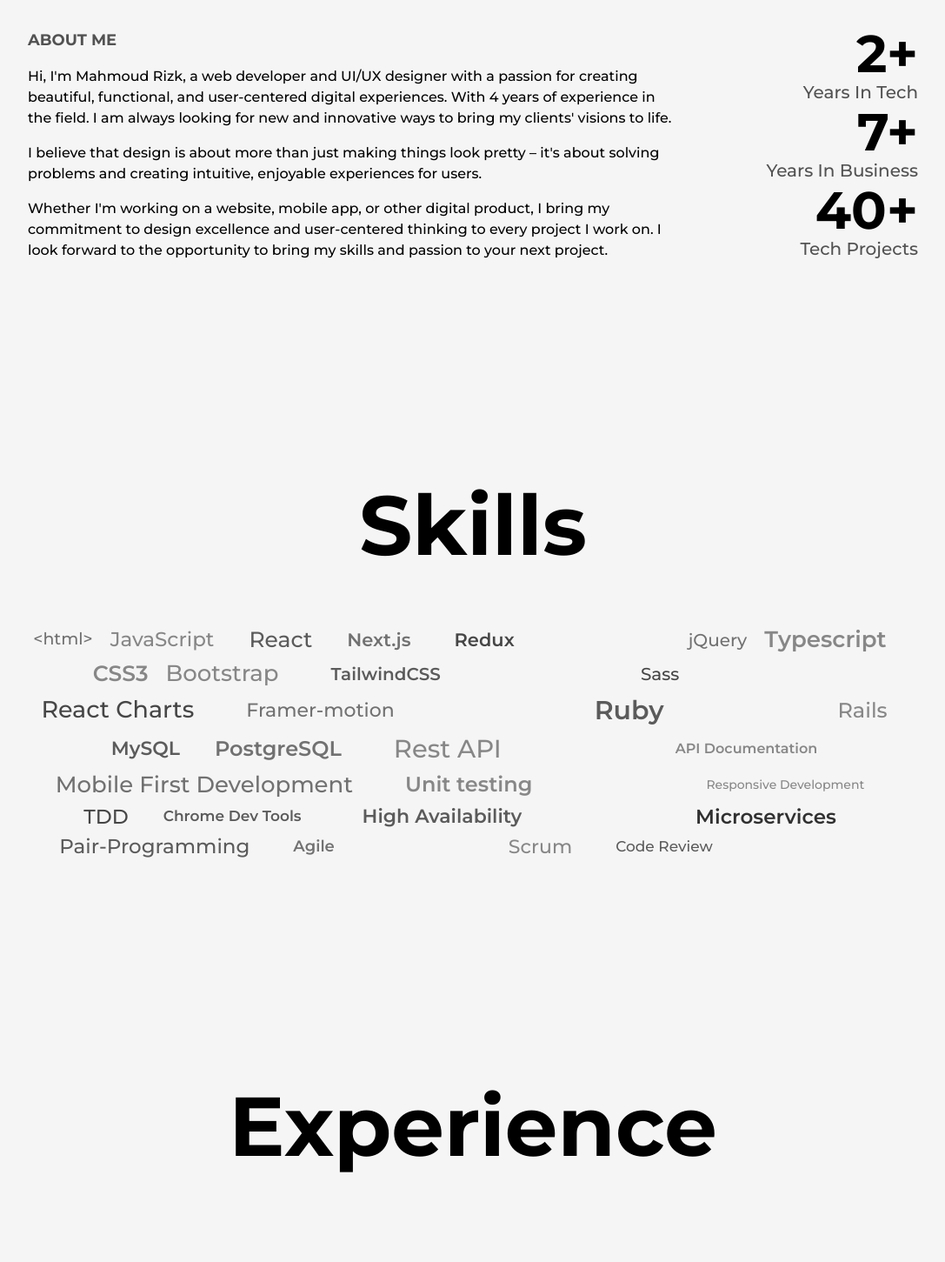
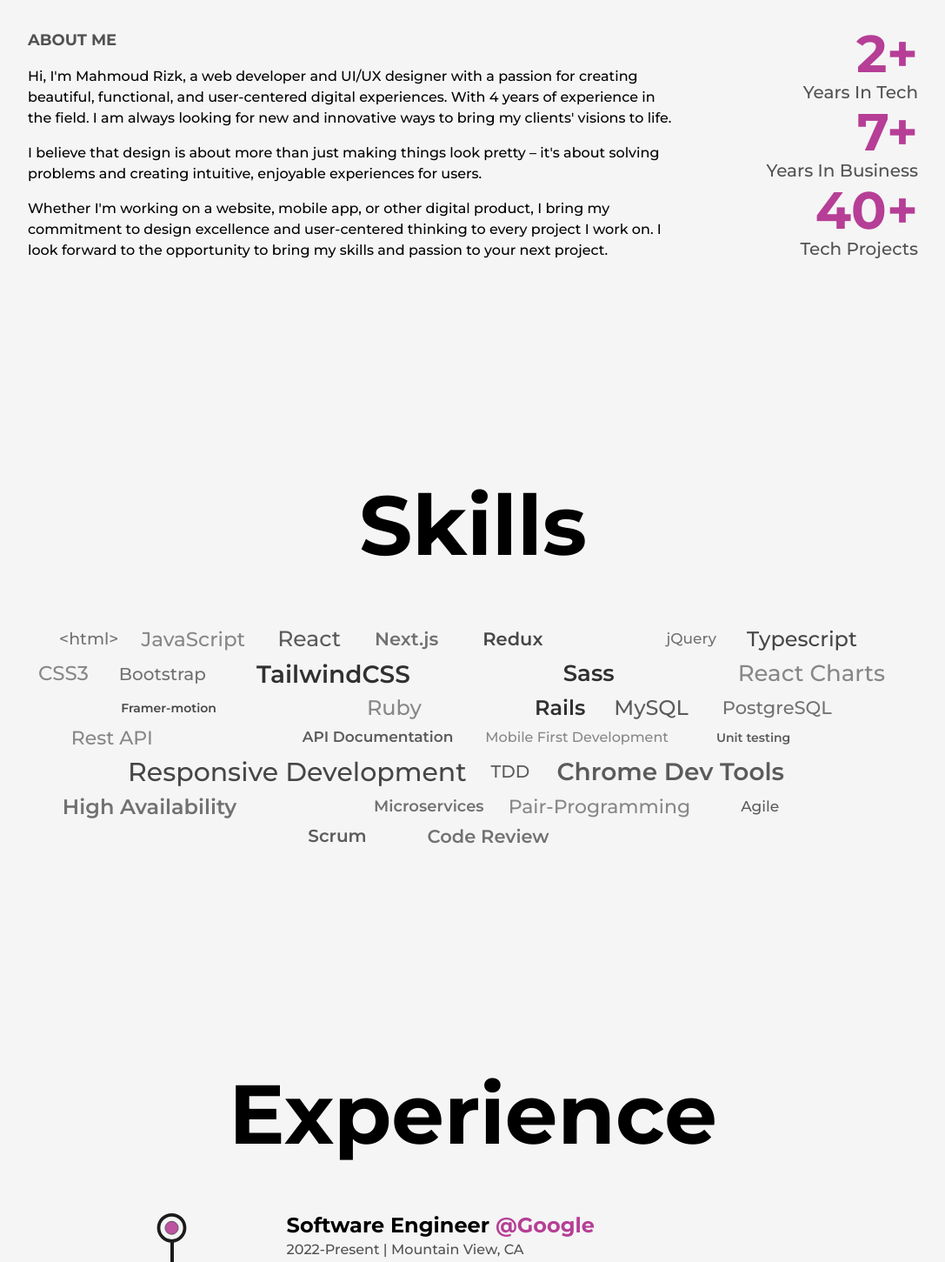
Before and after one commit to Elerqsousy/portfolio-Next-TailwindCSS, a Next.js app: page /about in a window 1280 px wide. Shown: the part 400-1851 px from the top of the page at 87% size, without its empty margins (96-1183 px from the left). Built offline with nearby package versions, Linux system fonts and the light colour scheme.

Commit message:
apply dark theme changes on about me, skills, experience, and education on about page

```diff
--- a/src/conponents/Education.js
+++ b/src/conponents/Education.js
@@ -16,9 +16,9 @@ const Details = ({ type, time, place, info, link }) => {
         transition={{ duration: 1.5, type: 'spring' }}
       >
         <h3 className='capitalize font-bold text-2xl'>{type}</h3>
-        <span className='capitalize font-medium text-dark/75'>
+        <span className='capitalize font-medium text-dark/75 dark:text-light/75'>
           {time} |{' '}
-          <a target='_blank' href={link} className='text-primary capitalize'>
+          <a target='_blank' href={link} className='text-primary capitalize dark:text-primaryDark'>
             {place}
           </a>
         </span>
@@ -38,11 +38,11 @@ const Education = () => {
 
   return (
     <div className='my-64'>
-      <h2 className='font-bold text-8xl mb-32 w-full text-center'>Education</h2>
+      <h2 className='font-bold text-8xl mb-16 w-full text-center'>Education</h2>
       <div ref={ref} className='w-[75%] mx-auto relative overflow-hidden'>
         <motion.div
           style={{ scaleY: scrollYProgress }}
-          className='mt-2 absolute left-9 top-0 w-[4px] h-full bg-dark origin-top'
+          className='mt-2 absolute left-9 top-0 w-[4px] h-full bg-dark origin-top dark:bg-light'
         />
         <ul className='w-full flex flex-col items-start justify-between ml-4'>
           <Details
--- a/src/conponents/Experience.js
+++ b/src/conponents/Experience.js
@@ -20,12 +20,12 @@ const Details = ({ position, company, companyLink, time, address, work }) => {
           <a
             target='_blank'
             href={companyLink}
-            className='text-primary capitalize'
+            className='text-primary capitalize hover:underline dark:text-primaryDark'
           >
             @{company}
           </a>
         </h3>
-        <span className='capitalize font-medium text-dark/75'>
+        <span className='capitalize font-medium text-dark/75 dark:text-light/75'>
           {time} | {address}
         </span>
         <p className='font-medium w-full'>{work}</p>
@@ -44,13 +44,13 @@ const Experience = () => {
 
   return (
     <div className='my-64'>
-      <h2 className='font-bold text-8xl mb-32 w-full text-center'>
+      <h2 className='font-bold text-8xl mb-16 w-full text-center'>
         Experience
       </h2>
       <div ref={ref} className='w-[75%] mx-auto relative overflow-hidden'>
         <motion.div
           style={{ scaleY: scrollYProgress }}
-          className='mt-2 absolute left-9 top-0 w-[4px] h-full bg-dark origin-top'
+          className='mt-2 absolute left-9 top-0 w-[4px] h-full bg-dark origin-top dark:bg-light'
         />
         <ul className='w-full flex flex-col items-start justify-between ml-4'>
           <Details
--- a/src/conponents/LiIcon.js
+++ b/src/conponents/LiIcon.js
@@ -7,12 +7,12 @@ const LiIcon = ({reference}) => {
       offset: ['center end', 'center center'],
     });
   return (
-    <figure className='absolute left-0 stroke-dark'>
+    <figure className='absolute left-0 stroke-dark dark:stroke-light'>
         <svg className='-rotate-90' width="75" height="75" viewBox='0 0 100 100'>
-        <circle cx="75" cy="50" r="20" className='stroke-primary stroke-1 fill-none'/>
-        <motion.circle cx="75" cy="50" r="20" className='stroke-[5px] fill-light'
+        <circle cx="75" cy="50" r="20" className='stroke-primary stroke-1 fill-none dark:stroke-primaryDark'/>
+        <motion.circle cx="75" cy="50" r="20" className='stroke-[5px] fill-light dark:fill-dark'
         style={{pathLength: scrollYProgress}} />
-        <circle cx="75" cy="50" r="10" className='animate-pulse stroke-1 fill-primary' />
+        <circle cx="75" cy="50" r="10" className='animate-pulse stroke-1 fill-primary dark:fill-primaryDark' />
         </svg>
     </figure>
   )
--- a/src/conponents/Skills.js
+++ b/src/conponents/Skills.js
@@ -40,13 +40,13 @@ const Randomized = ({ items }) => {
   const spanStructure = (item, end = false) => (
     <div>
       <span
-        className='text-dark'
+        className='text-dark dark:text-light'
         style={{
           fontSize: RN(14, 30),
           fontWeight: RN(5, 6) * 100,
           opacity: `0.${RN(5, 9)}`,
-          paddingRight: end ? 200 : RN(2, 4) * 10,
-          paddingLeft: end ? RN(2, 4) * 10 : 0,
+          paddingRight: end ? RN(100, 200) : RN(20, 40),
+          paddingLeft: end ? RN(20, 40) : 0,
         }}
       >
         {item}
--- a/src/pages/about.js
+++ b/src/pages/about.js
@@ -41,12 +41,12 @@ const about = () => {
           content='Mahmoud Rizk Portfolio. About and Experience Section.'
         />
       </Head>
-      <main className='flex w-full flex-col items-center justify-center'>
+      <main className='flex w-full flex-col items-center justify-center dark:text:light'>
         <Layout className='pt-16'>
           <AnimatedText text='Passion Fuels Purpose!' className='mb-16' />
           <div className='grid w-full grid-cols-8 gap-16'>
             <div className='col-span-6 flex flex-col items-start justify-start'>
-              <h2 className='mb-4 text-lg font-bold uppercase text-dark/75'>
+              <h2 className='mb-4 text-lg font-bold uppercase text-dark/75 dark:text-light/75'>
                 About me
               </h2>
               <p className='font-medium '>
@@ -72,26 +72,26 @@ const about = () => {
 
             <ul className='col-span-2 flex flex-col items-end justify-between list-none'>
               <li className='flex flex-col items-end justify-center'>
-                <span className='inline-block text-6xl font-bold'>
+                <span className='inline-block text-6xl font-bold text-primary dark:text-primaryDark'>
                   <AnimatedNumbers value={2} />+
                 </span>
-                <h2 className='text-xl font-medium capitalize text-dark/75'>
+                <h2 className='text-xl font-medium capitalize text-dark/75 dark:text-light/75'>
                   Years in Tech
                 </h2>
               </li>
               <li className='flex flex-col items-end justify-center'>
-                <span className='inline-block text-6xl font-bold'>
+                <span className='inline-block text-6xl font-bold text-primary dark:text-primaryDark'>
                   <AnimatedNumbers value={7} />+
                 </span>
-                <h2 className='text-xl font-medium capitalize text-dark/75'>
+                <h2 className='text-xl font-medium capitalize text-dark/75 dark:text-light/75'>
                   Years in Business
                 </h2>
               </li>
               <li className='flex flex-col items-end justify-center'>
-                <span className='inline-block text-6xl font-bold'>
+                <span className='inline-block text-6xl font-bold text-primary dark:text-primaryDark'>
                   <AnimatedNumbers value={40} />+
                 </span>
-                <h2 className='text-xl font-medium capitalize text-dark/75'>
+                <h2 className='text-xl font-medium capitalize text-dark/75 dark:text-light/75'>
                   Tech Projects
                 </h2>
               </li>
```
